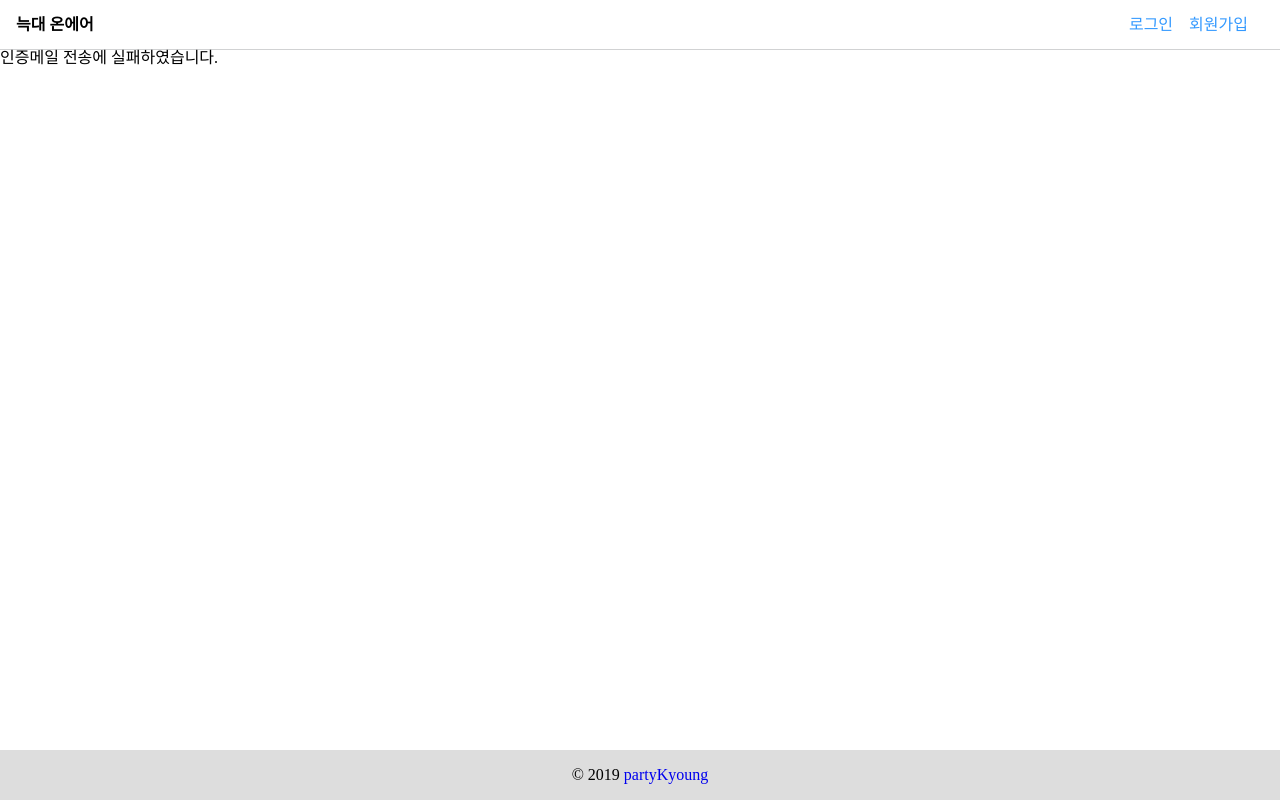
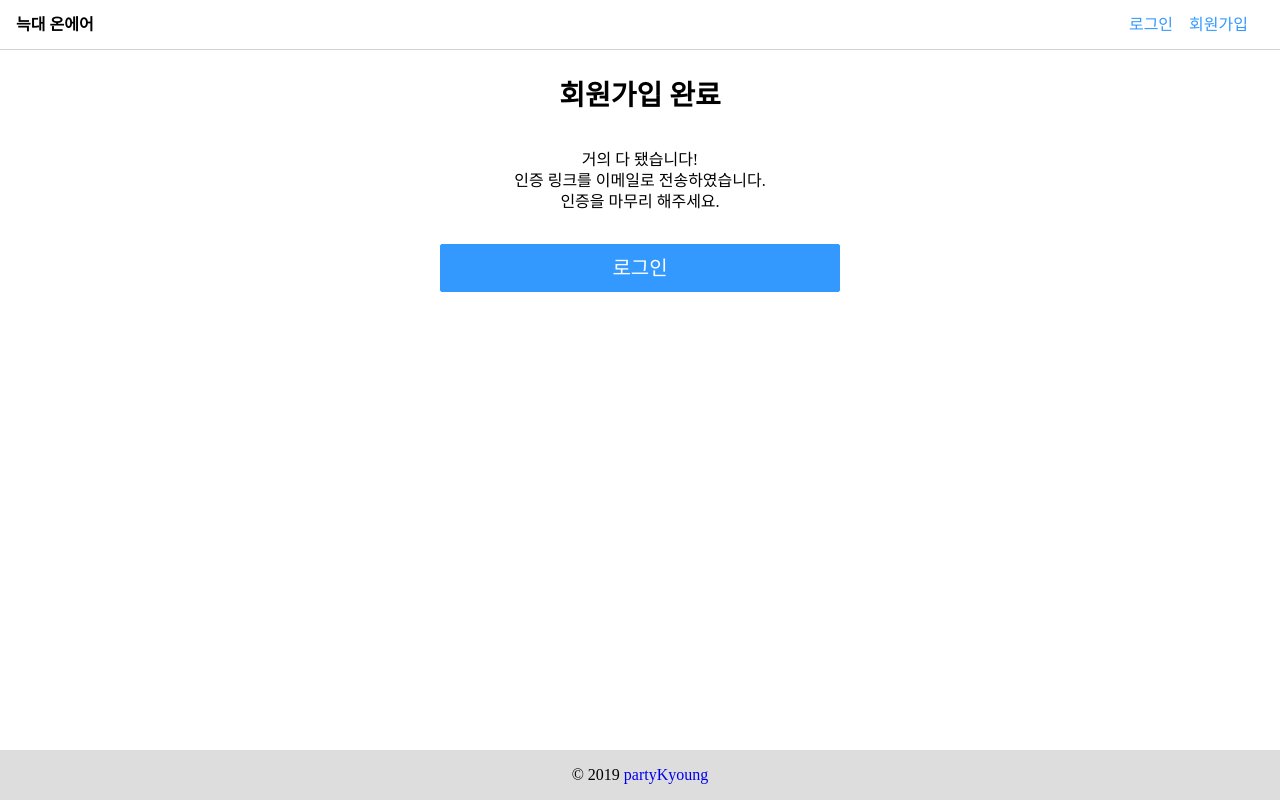
Before and after one commit to sunrereck/wolfOnAir-front, a React app: page /user/join/1/send-email in a window 1280 px wide. Built offline with nearby package versions, Linux system fonts and the light colour scheme.

Commit message:
feat: 회원가입이  성공적으로 완료되면 인증 이메일 전송할 수 있도록 회원가입 결과 컴포넌트 페이지 퍼블리싱 중

```diff
--- a/src/components/ui/Button/Button.tsx
+++ b/src/components/ui/Button/Button.tsx
@@ -38,11 +38,9 @@ const Button= ({
 Button.defaultProps = {
   children: null,
   className: '',
-  color: 'primary',
-  disabled: false,
-  type: 'button',
+  color: '',
   size: 'medium',
-  variant: 'contained'
+  readOnly: false
 };
 
 export default Button;
--- a/src/components/user/EmailAuthResult/EmailAuthFail.tsx
+++ b/src/components/user/EmailAuthResult/EmailAuthFail.tsx
@@ -34,8 +34,8 @@ const JoinFail = () => {
         <br/>
         문제가 지속되면 관리자에게 문의 부탁드립니다.
       </p>
-      <Button type="button" variant="contained">이메일 재전송</Button>
-      <Button type="button" variant="outline">관리자에게 문희하기</Button>
+      <Button type="button">인증 이메일 재전송</Button>
+      <Button type="button" color="primaryOutline">관리자에게 문의하기</Button>
     </Wrapper>
     </>
   )
--- a/src/components/user/EmailAuthResult/EmailAuthSuccess.tsx
+++ b/src/components/user/EmailAuthResult/EmailAuthSuccess.tsx
@@ -4,7 +4,7 @@ import styled from 'styled-components';
 import Button from '@/components/ui/Button';
 import UserTitle from '../UserTitle';
 
-const Wrapper = styled.form`
+const Wrapper = styled.section`
   width: 100%;
   margin: 0 auto;
   max-width: 440px;
@@ -38,7 +38,7 @@ const EmailAuthSuccess = () => {
         <br/>
         이메일 인증이 완료 되었습니다!
       </p>
-      <Button type="button" variant="contained">로그인 하러 가기</Button>
+      <Button type="button" color="primaryOutline">로그인</Button>
     </Wrapper>
     </>
   )
--- a/src/components/user/JoinResult/JoinResult.tsx
+++ b/src/components/user/JoinResult/JoinResult.tsx
@@ -1,6 +1,11 @@
 import React from 'react';
 
 import PageLoader from '@/components/ui/PageLoader';
+
+import UserTitle from '../UserTitle';
+
+import SendEmailFail from './SendEmailFail';
+import SendEmailSuccess from './SendEmailSuccess';
 
 interface JoinResultProps {
   isLoading: boolean;
@@ -17,11 +22,14 @@ const JoinResult = ({
   }
 
   return (
-    <div>
-      {
-        isSuccess ? '인증메일을 전송하였습니다.' : '인증메일 전송에 실패하였습니다.'
-      }
-    </div>
+    <>
+      <UserTitle>회원가입 완료</UserTitle>
+      <div>
+        {
+          true ? <SendEmailSuccess /> : <SendEmailFail />
+        }
+      </div>
+    </>
   )
 }
 
--- /dev/null
+++ b/src/components/user/JoinResult/SendEmailFail.tsx
@@ -0,0 +1,37 @@
+import React from 'react';
+import styled from 'styled-components';
+
+import Button from '@/components/ui/Button';
+
+const Wrapper = styled.section`
+  p {
+    margin: 1rem auto;
+    padding: 1rem;
+    text-align: center;
+  }
+`;
+
+const ButtonWrapper = styled.div`
+  width: 100%;
+  margin: 0 auto;
+  max-width: 400px;
+
+  button {
+    width: 100%;
+    margin-bottom: 0.5rem;
+  }
+`;
+
+const SendEmailFail = () => {
+  return (
+    <Wrapper>
+      <p>앗, 회원가입은 완료하였으나 이메일 전송은 실패하였습니다.</p>
+      <ButtonWrapper>
+        <Button type="button">인증 이메일 재전송</Button>
+        <Button type="button" color="primaryOutline">관리자에게 문의하기</Button>
+      </ButtonWrapper>
+    </Wrapper>
+  )
+}
+
+export default SendEmailFail
--- /dev/null
+++ b/src/components/user/JoinResult/SendEmailSuccess.tsx
@@ -0,0 +1,31 @@
+import React from 'react';
+import styled from 'styled-components';
+
+import LinkButton from '@/components/ui/LinkButton';
+
+const Wrapper = styled.section`
+  text-align: center;
+
+  p {
+    margin: 1rem auto;
+    padding: 1rem;
+    line-height: 1.3;
+  }
+
+  a {
+    width: 100%;
+    margin: 0 auto;
+    max-width: 400px;
+  }
+`;
+
+const SendEmailSuccess = () => {
+  return (
+    <Wrapper>
+      <p>거의 다 됐습니다!<br/>인증 링크를 이메일로 전송하였습니다.<br/>인증을 마무리 해주세요.</p>
+      <LinkButton to="/user/login">로그인</LinkButton>
+    </Wrapper>
+  )
+}
+
+export default SendEmailSuccess
--- a/src/components/user/LoginForm/LoginForm.tsx
+++ b/src/components/user/LoginForm/LoginForm.tsx
@@ -4,6 +4,7 @@ import styled from "styled-components";
 import Button from "@/components/ui/Button";
 import LinkButton from '@/components/ui/LinkButton';
 import ValidationInput from "@/components/ui/ValidationInput";
+
 import UserTitle from '../UserTitle';
 
 const Form = styled.form`
```
